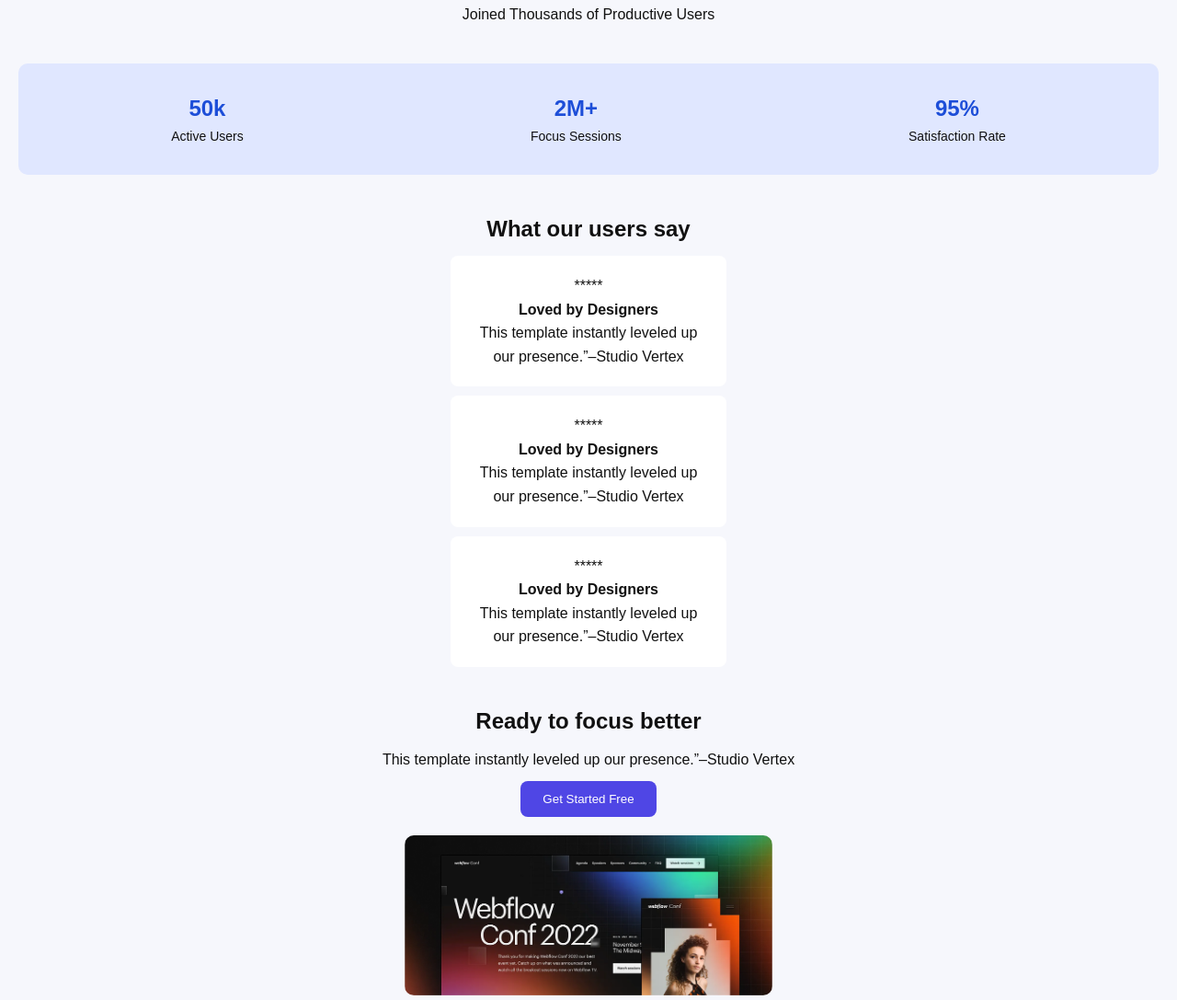
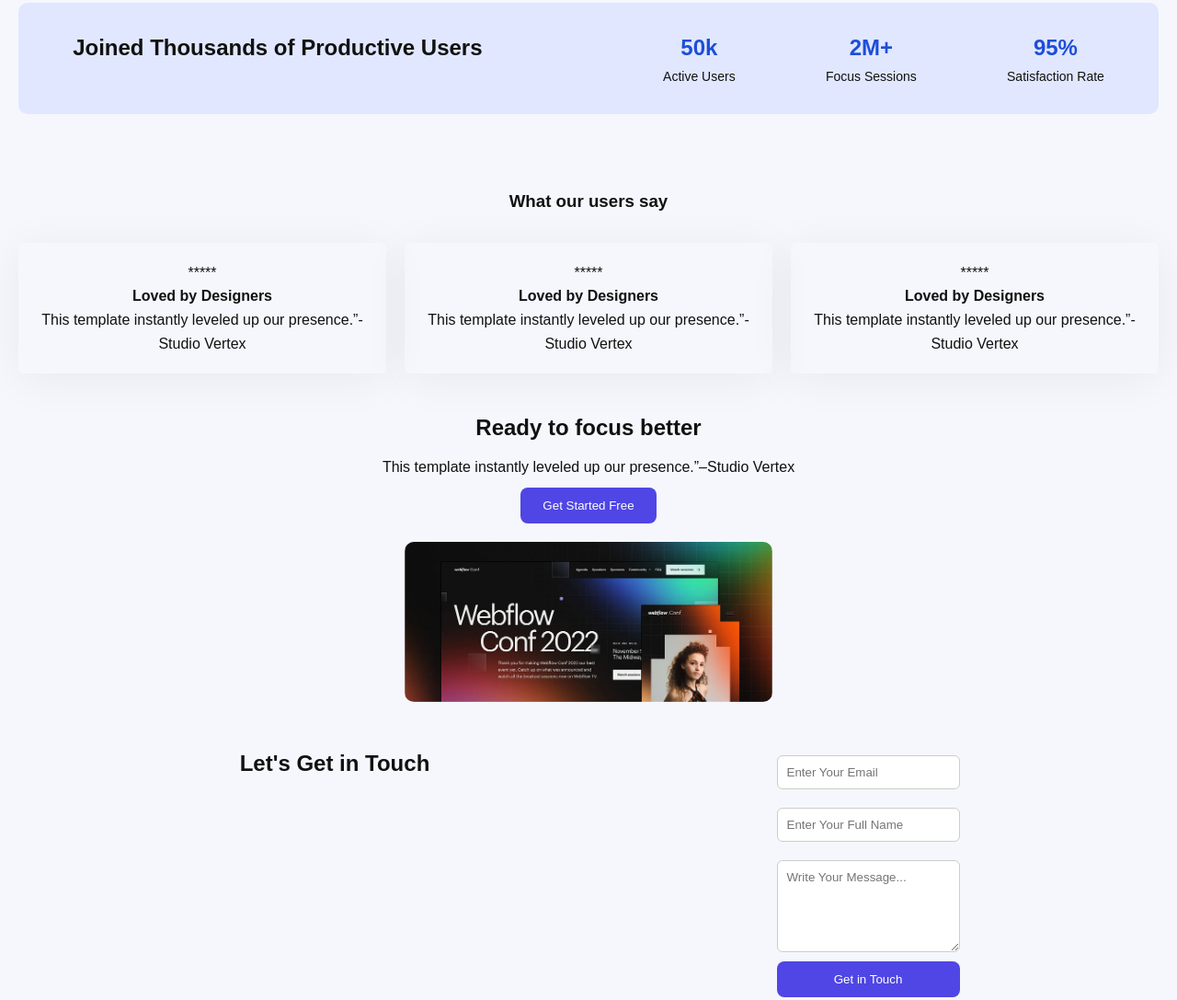
Before and after one commit to ShahidHasan734/Assignment-01, a plain HTML site: page index.html in a window 1280 px wide. Shown: the part 628-1715 px from the top of the page at 92% size. Drawn offline with Linux system fonts and the light colour scheme.

Commit message:
added another tags

```diff
--- a/index.html
+++ b/index.html
@@ -35,8 +35,8 @@
     </section>
 
     <!-- Stats -->
-     <p>Joined Thousands of Productive Users</p>
      <section class="stats">
+          <h2>Joined Thousands of Productive Users</h2><br>
       <div class="stat-box">
         <h3>50k</h3>
         <p>Active Users</p>
@@ -55,19 +55,21 @@
 
      <!-- Testimonials -->
       <section class="testimonials">
-        <h2>What our users say</h2>
+          <h3 class="text-center">What our users say</h3>
 
-        <div class="testimonial">
-          <p>*****<br><strong>Loved by Designers</strong><br>This template instantly leveled up our presence.”–Studio Vertex</p>
+          <div class="testimonials-container">
+       <div class="testimonial">
+          <p>*****<br><strong>Loved by Designers</strong><br>This template instantly leveled up our presence.”- Studio Vertex</p>
         </div>
 
         <div class="testimonial">
-          <p>*****<br><strong>Loved by Designers</strong><br>This template instantly leveled up our presence.”–Studio Vertex</p>
+          <p>*****<br><strong>Loved by Designers</strong><br>This template instantly leveled up our presence.”- Studio Vertex</p>
         </div>
 
         <div class="testimonial">
-          <p>*****<br><strong>Loved by Designers</strong><br>This template instantly leveled up our presence.”–Studio Vertex</p>
+          <p>*****<br><strong>Loved by Designers</strong><br>This template instantly leveled up our presence.”- Studio Vertex</p>
         </div>
+          </div>
       </section>
 
       <!-- Focus Section -->
@@ -80,11 +82,11 @@
 
        <!-- Contact Form -->
         <section class="contact">
-          <h2>Let's Get in Touch</h2>
+          <h2 class="touch">Let's Get in Touch</h2>
           <form>
-            <input type="email" placeholder="Enter Your Email"><br><br>
-            <input type="text" placeholder="Enter Your Full Name"><br><br>
-            <textarea placeholder="Write Your Message..."></textarea><br><br>
+            <input type="email" placeholder="Enter Your Email">
+            <input type="text" placeholder="Enter Your Full Name">
+            <textarea placeholder="Write Your Message..."></textarea>
             <button type="submit" class="btn-primary">Get in Touch</button>
           </form>
         </section>
--- a/styles/Assignment.css
+++ b/styles/Assignment.css
@@ -115,13 +115,27 @@ body{
 .testimonials{
   margin: 40px 0;
 }
-.testimonial{
-  background: white;
-  padding: 20px;
+.text-center{
+  text-align: center;
+  margin-top: 80px;
+  margin-bottom: 30px;
+}
+.testimonials-container{
+  display: flex;
+  justify-content: space-around;
+  gap: 20px;
+}
+
+/* background: white;
   margin: 10px auto;
   border-radius: 8px;
   max-width: 300px;
-  border box-shadow: 0 2px 8px rgba(0,0,0,0.1);
+  border box-shadow: 0 2px 8px rgba(0,0,0,0.1); */
+
+.testimonial{
+  padding: 20px;
+  box-shadow: 0px 6px 50px 0px rgba(0,0,0,0.06);
+  border-radius: 5px;
 }
 /* ................................................................. */
 
@@ -142,11 +156,12 @@ body{
 /* Contact Form */
 .contact{
   margin: 40px 0;
+  display: flex;
 }
 .contact form{
   display: flex;
   flex-direction: column;
-  max-width: 400px;
+  max-width: 500px;
   margin: auto;
 }
 .contact input, .contact textarea{
@@ -159,6 +174,13 @@ body{
 .contact textarea{
   resize: vertical;
   min-height: 100px;
+}
+
+.touch{
+  text-align: center;
+  margin-left: 80px;
+  width: 528px;
+  height: 232px;
 }
 /* .......................................................... */
 
```
